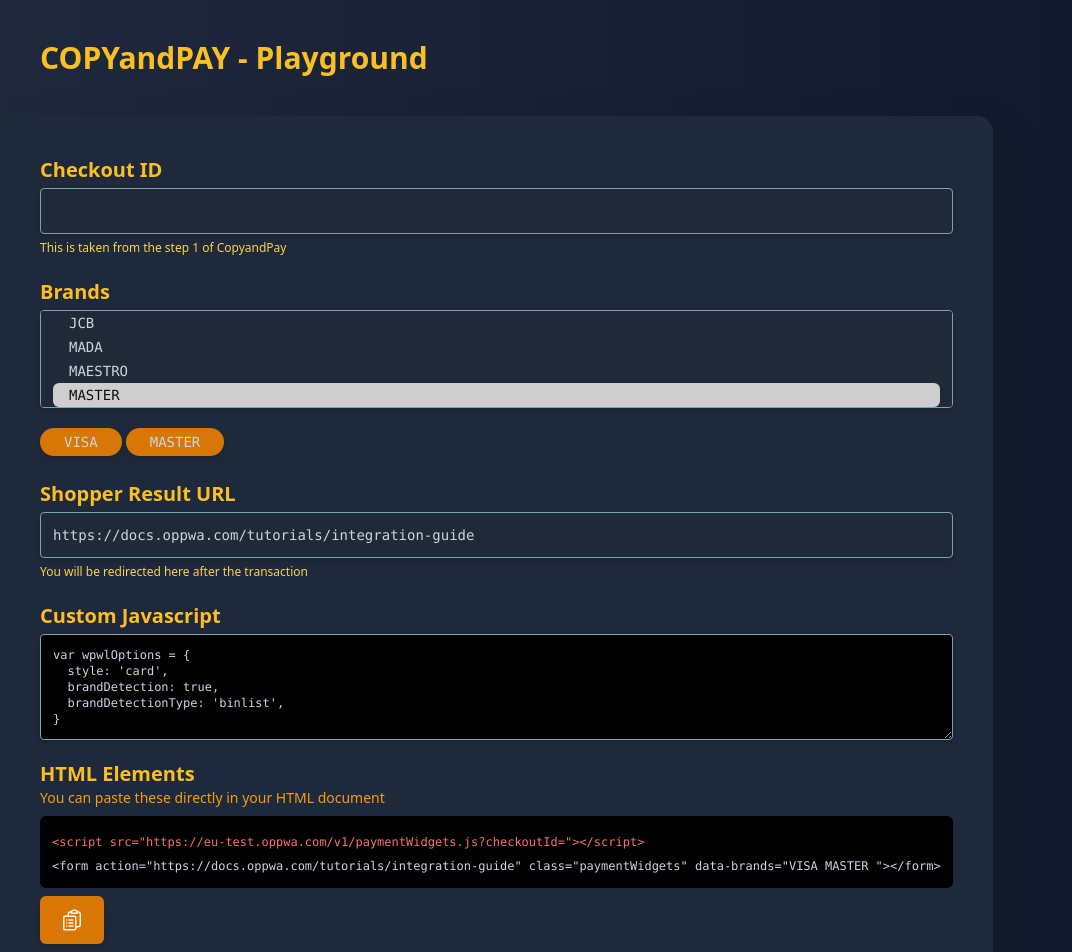
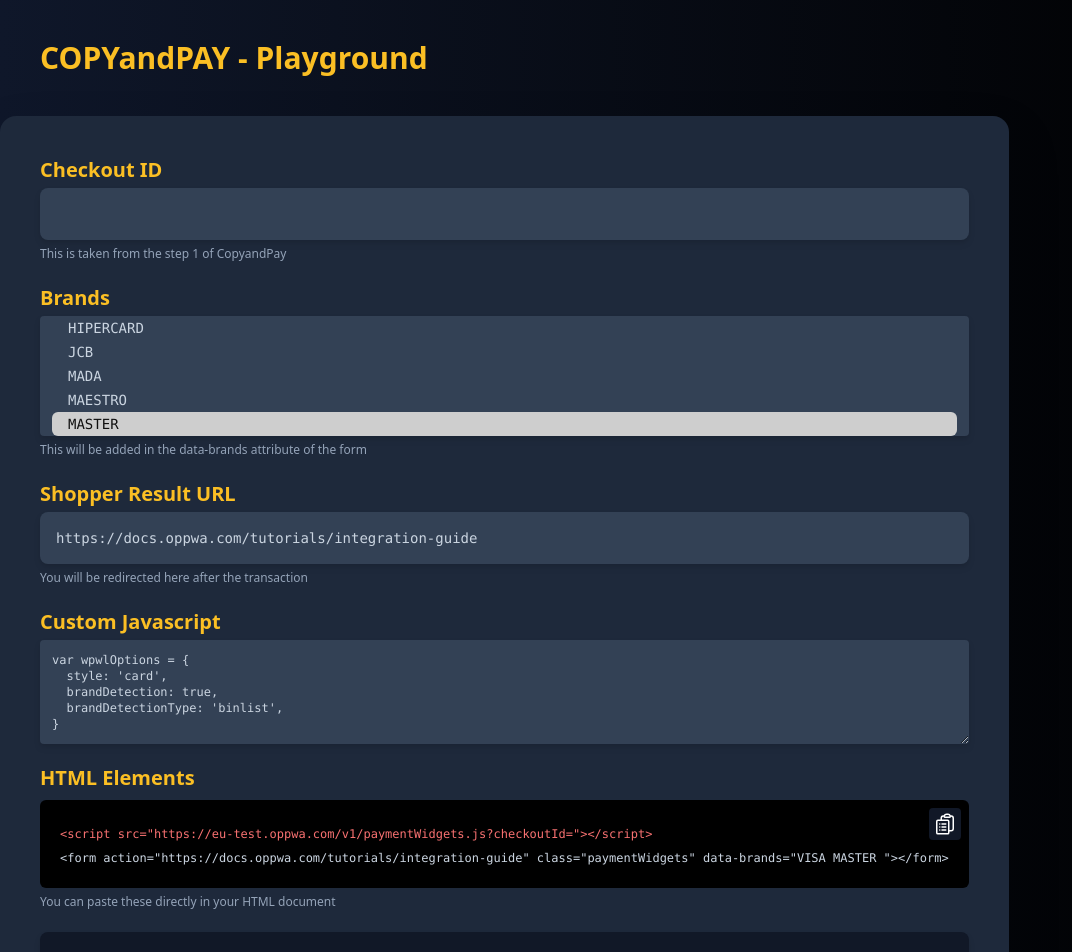
Before and after one commit to veib6247/cnp-pg, a Vue app: page / in a window 1280 px wide. Shown: the top 952 px of the page, without its empty margins (0-1072 px from the left). Built offline with nearby package versions, Linux system fonts and the light colour scheme.

Commit message:
better design overall

```diff
--- a/index.html
+++ b/index.html
@@ -9,7 +9,7 @@
     <!-- sadly jQuery -->
     <script src="/jquery-3.6.4.min.js"></script>
   </head>
-  <body class="bg-gradient-to-r from-slate-800 to-slate-900">
+  <body class="bg-gradient-to-r from-slate-900 to-black">
     <div>
       <div id="app"></div>
 
--- a/src/App.vue
+++ b/src/App.vue
@@ -91,10 +91,9 @@
         <!-- select brands here -->
         <div>
           <label class="font-bold text-xl text-amber-400">Brands</label>
-
           <select
-            class="mt-1 p-3 block font-mono w-full rounded border-highlights bg-gray-800 text-slate-300 text-sm drop-shadow-md transition focus:border-highlights focus:ring focus:ring-highlights focus:ring-opacity-30"
-            size="3" v-model="selectedBrands" multiple>
+            class="mt-1 p-3 block font-mono cursor-pointer w-full rounded border-none bg-slate-700 text-slate-300 text-sm drop-shadow-md transition focus:ring focus:ring-amber-300 focus:ring-opacity-30"
+            size="4" v-model="selectedBrands" multiple>
 
             <option class="px-4 py-1 transition rounded-md" v-for="card in brands.cards" :key="card">
               {{ card }}
@@ -108,16 +107,8 @@
               {{ virtual }}
             </option>
           </select>
-
+          <label class="text-xs text-slate-400">This will be added in the data-brands attribute of the form</label>
         </div>
-
-        <TransitionGroup name="list" tag="div" class="flex w-96 flex-wrap">
-          <a class="px-6 py-1 mb-1 mr-1 bg-amber-600 text-slate-300 rounded-2xl text-sm font-mono drop-shadow-md "
-            v-for="brand in selectedBrands" :key="brand">
-            {{ brand }}
-          </a>
-        </TransitionGroup>
-
 
         <UserInput label="Shopper Result URL" helper-text="You will be redirected here after the transaction"
           @key-enter-action="sumbit" v-model="shopperResultURL" />
@@ -127,23 +118,26 @@
         <div class="flex flex-col gap-2">
           <div>
             <h1 class="text-amber-400 text-xl font-bold">HTML Elements</h1>
-            <p class="text-sm text-amber-500">
-              You can paste these directly in your HTML document
-            </p>
           </div>
 
-          <div class="bg-black rounded-md p-3 text-slate-300 w-fit">
-            <span class="text-xs font-mono" :class="{ 'text-red-400': !checkoutId }">{{ stringifiedScript }}</span>
-            <br>
-            <span class="text-xs font-mono" :class="{ 'text-red-400': selectedBrands.length < 1 }">
-              {{ stringifiedBrands }}
-            </span>
-          </div>
+          <div class="relative">
+            <!-- alwyas sticks to the top-right of this div -->
+            <button
+              class="p-1 rounded bg-gray-900 text-white absolute top-2 right-2 transition hover:bg-gray-800 active:scale-95"
+              @click="copyToClipboard">
+              <CopyIcon />
+            </button>
 
-          <div class="flex">
-            <SubmitButton @submit-data="copyToClipboard">
-              <CopyIcon />
-            </SubmitButton>
+            <div class="bg-black rounded-md p-5 text-slate-300">
+              <span class="text-xs font-mono" :class="{ 'text-red-400': !checkoutId }">{{ stringifiedScript }}</span>
+              <br>
+              <span class="text-xs font-mono" :class="{ 'text-red-400': selectedBrands.length < 1 }">
+                {{ stringifiedBrands }}
+              </span>
+            </div>
+            <label class="text-xs text-slate-400">
+              You can paste these directly in your HTML document
+            </label>
           </div>
         </div>
 
--- a/src/components/SubmitButton.vue
+++ b/src/components/SubmitButton.vue
@@ -12,7 +12,7 @@
 <template>
   <div>
     <button
-      class="bg-amber-600 h-12 py-3 px-5 rounded-md font-bold text-primary drop-shadow-md transition hover:bg-amber-500  active:scale-95 focus:border-highlights focus:ring focus:ring-highlights focus:ring-opacity-30 space-x-2"
+      class="bg-amber-600 h-12 py-3 px-5 font-bold text-primary rounded-md drop-shadow-md w-full transition hover:bg-amber-500 active:scale-95 focus:border-highlights focus:ring focus:ring-highlights focus:ring-opacity-30 space-x-2"
       @click="$emit('submitData')">
       <slot></slot>
       <span>
--- a/src/components/UserInput.vue
+++ b/src/components/UserInput.vue
@@ -23,10 +23,10 @@
     <label class="block font-bold text-xl text-amber-400">{{ label }}</label>
 
     <input type="text"
-      class="mt-1 p-3 font-mono bg-gray-800 text-slate-300 text-sm rounded border border-highlights drop-shadow-md block w-full transition focus:border-highlights focus:ring focus:ring-highlights focus:ring-opacity-30"
+      class="mt-1 p-4 font-mono bg-slate-700 text-slate-300 text-sm caret-amber-400 rounded-lg border-none drop-shadow-md block w-full transition focus:ring focus:ring-amber-300 focus:ring-opacity-30"
       :value="modelValue" @keyup.enter="$emit('keyEnterAction')"
       @input="$emit('update:modelValue', ($event.target as HTMLInputElement).value)" spellcheck="false">
 
-    <label class="text-xs text-amber-300" v-if="helperText">{{ helperText }}</label>
+    <label class="text-xs text-slate-400" v-if="helperText">{{ helperText }}</label>
   </div>
 </template>
--- a/src/components/UserTextArea.vue
+++ b/src/components/UserTextArea.vue
@@ -20,9 +20,9 @@
     <label class="font-bold text-xl text-amber-400">{{ label }}</label>
 
     <textarea rows="5"
-      class="mt-1 p-3 block font-mono text-slate-300 text-xs w-full rounded border-highlights drop-shadow-md bg-black transition focus:border-highlights focus:ring focus:ring-highlights focus:ring-opacity-30"
+      class="mt-1 p-3 block bg-slate-700 font-mono text-slate-300 caret-amber-400 text-xs w-full rounded border-none drop-shadow-md transition focus:ring focus:ring-amber-300 focus:ring-opacity-30"
       :value="modelValue" @keyup.ctrl.enter="$emit('keyEnterAction')"
       @input="$emit('update:modelValue', ($event.target as HTMLInputElement).value)" spellcheck="false">
-              </textarea>
+                              </textarea>
   </div>
 </template>
```
